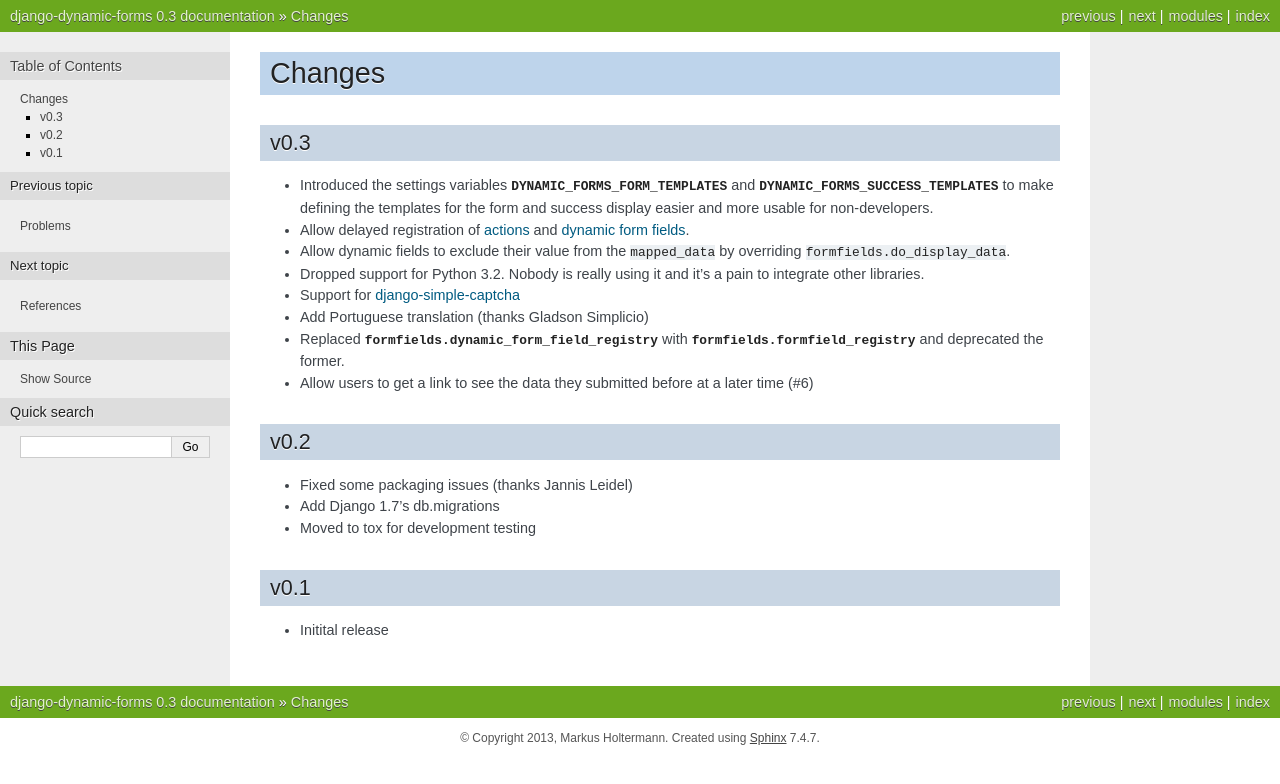
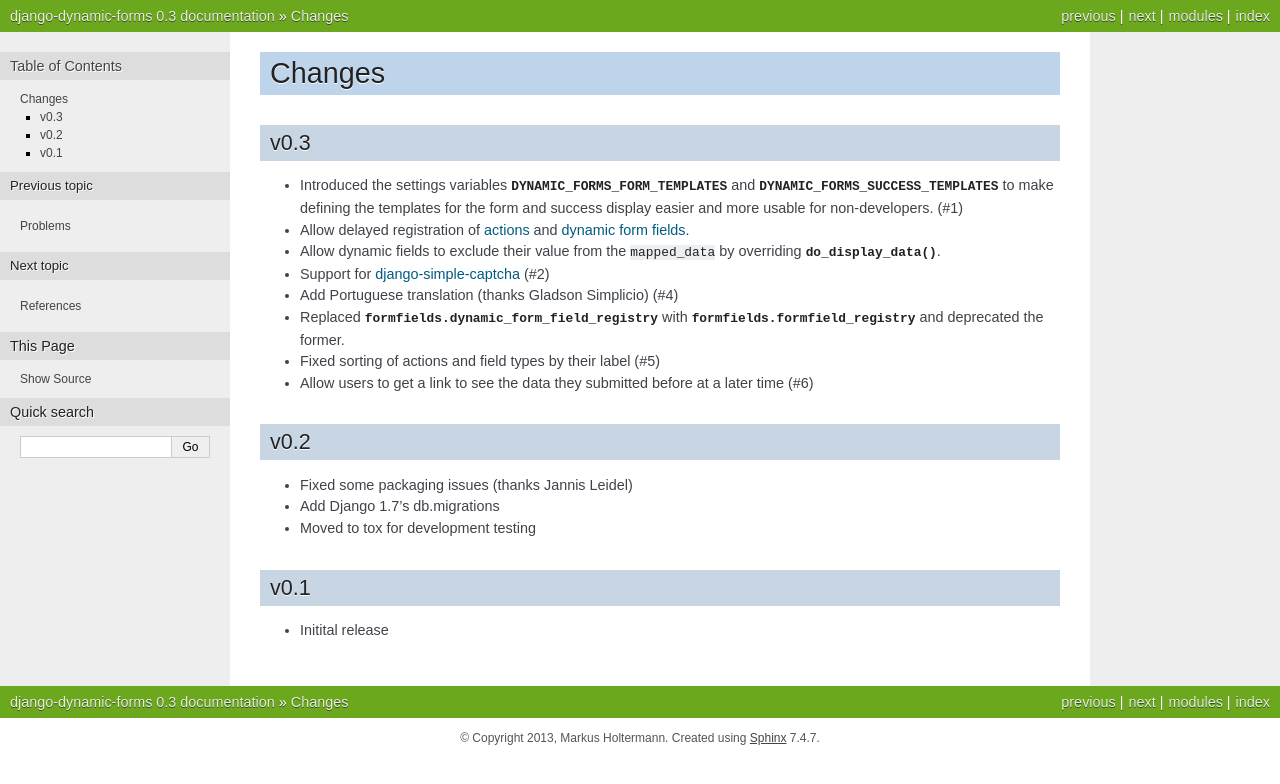
Before and after one commit to MarkusH/django-dynamic-forms, a Sphinx documentation site: the page built from docs/source/changes.rst, in a window 1280 px wide. Shown: the top 784 px of the page. Built offline with Sphinx 7.4.7, drawn with Linux system fonts in a browser that asks for light colours; cross-references to code outside the pages are shown as plain code.

Commit message:
Cleaned up some docs

```diff
--- a/docs/source/changes.rst
+++ b/docs/source/changes.rst
@@ -10,17 +10,17 @@ v0.3
 * Introduced the settings variables :data:`~conf.DYNAMIC_FORMS_FORM_TEMPLATES`
   and :data:`~conf.DYNAMIC_FORMS_SUCCESS_TEMPLATES` to make defining the
   templates for the form and success display easier and more usable for
-  non-developers.
+  non-developers. (#1)
 * Allow delayed registration of :doc:`actions <ref/actions>` and :doc:`dynamic
   form fields <ref/formfields>`.
 * Allow dynamic fields to exclude their value from the ``mapped_data`` by
-  overriding :classmethod:`~formfields.do_display_data`.
-* Dropped support for Python 3.2. Nobody is really using it and it's a pain to
-  integrate other libraries.
-* Support for `django-simple-captcha <https://github.com/mbi/django-simple-captcha>`_
-* Add Portuguese translation (thanks Gladson Simplicio)
+  overriding :meth:`~formfields.do_display_data`.
+* Support for `django-simple-captcha
+  <https://github.com/mbi/django-simple-captcha>`_ (#2)
+* Add Portuguese translation (thanks Gladson Simplicio) (#4)
 * Replaced :data:`formfields.dynamic_form_field_registry` with
   :data:`formfields.formfield_registry` and deprecated the former.
+* Fixed sorting of actions and field types by their label (#5)
 * Allow users to get a link to see the data they submitted before at a later
   time (#6)
 
--- a/docs/source/usage.rst
+++ b/docs/source/usage.rst
@@ -64,7 +64,7 @@ Third Party Apps
 django-simple-captcha
 ---------------------
 
-.. py:package:: dynamic_forms.contrib.simple_captcha
+.. py:module:: dynamic_forms.contrib.simple_captcha
 
 `django-simple-captcha <https://github.com/mbi/django-simple-captcha>`_ provides
 easy CAPTCHA support for Django forms. This contrib package integrates
```
Also changed, not shown: docs/source/ref/actions.rst (+12 -0 lines), docs/source/ref/views.rst (+30 -2 lines), 1 other file.
